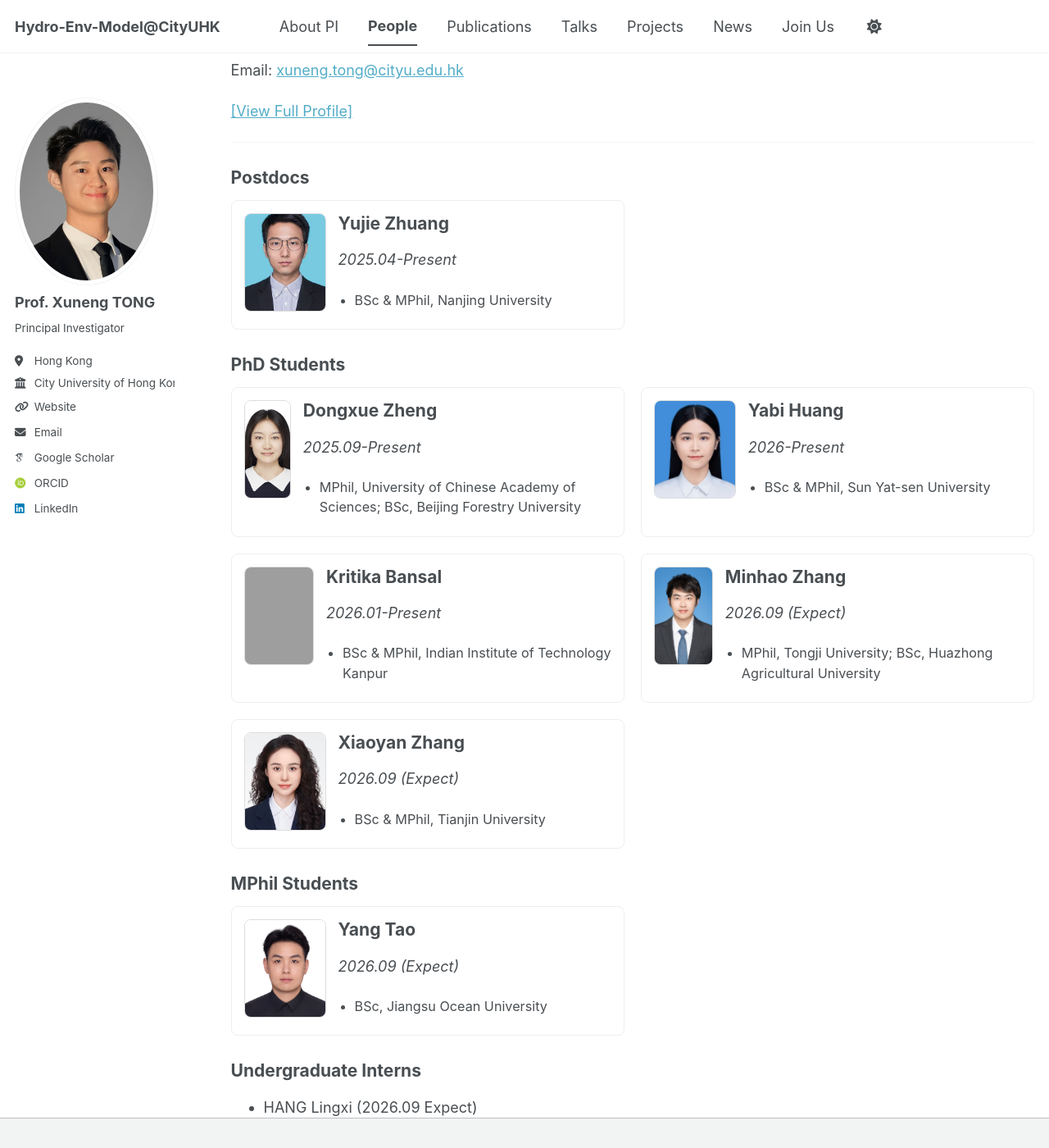
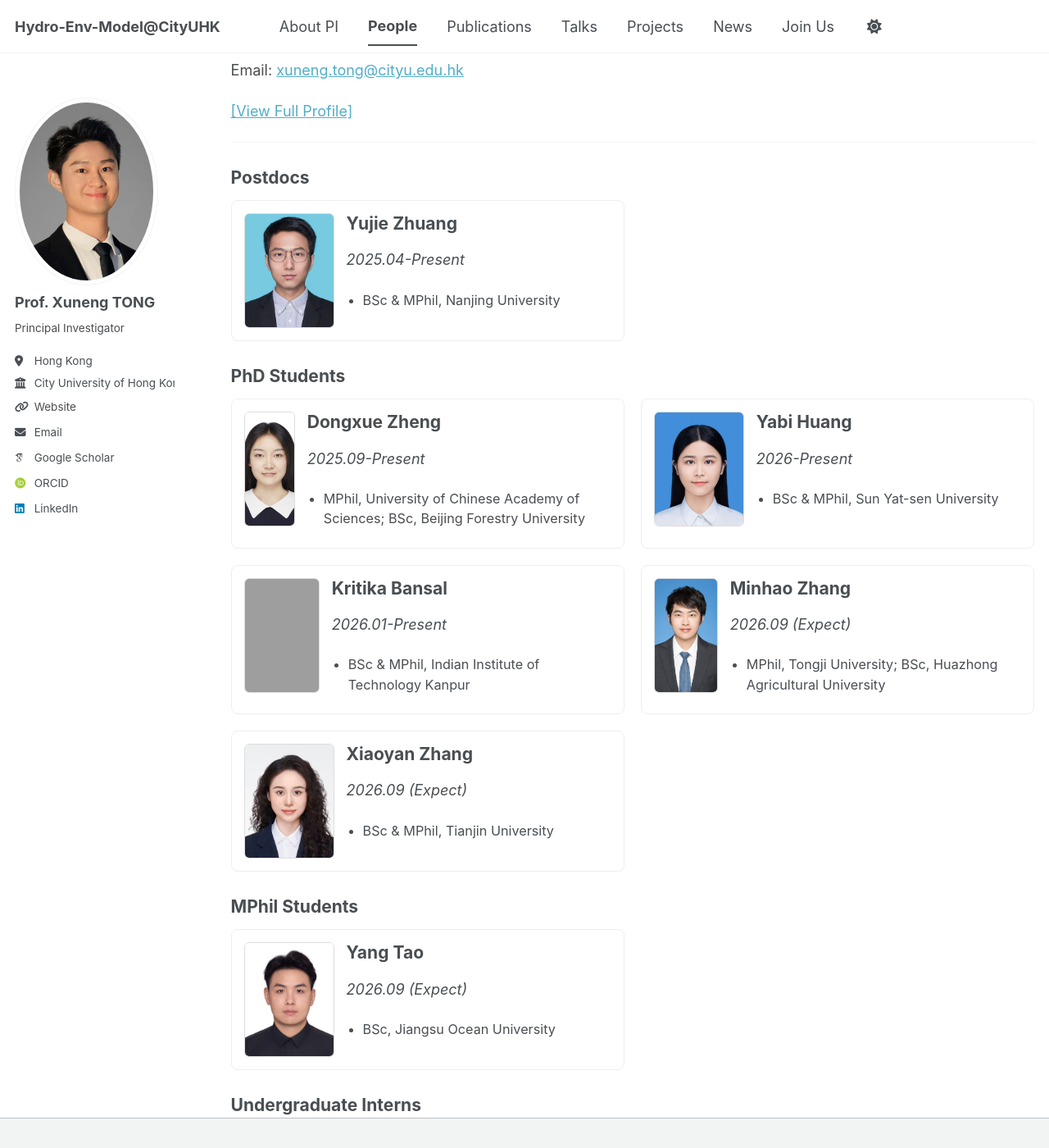
Before and after one commit to TongXuneng/TongXuneng.github.io, a Jekyll site: the page built from _pages/team.html, in a window 1280 px wide and 1400 px high, scrolled down 347 px. Shown: the whole window at 82% size. Built offline with Jekyll 4.4.1, drawn with Linux system fonts in a browser that asks for light colours; some web fonts are replaced; a script bundle is joined from its source files by our own code; library files that are not in the unit come from our copies.

Commit message:
Update team.html

```diff
--- a/_pages/team.html
+++ b/_pages/team.html
@@ -118,3 +118,15 @@ author_profile: true
   .photo img { border-radius: 8px; border: 1px solid #ddd; object-fit: cover; height: 120px; width: 100px; }
   .info ul { margin: 0; padding-left: 20px; font-size: 0.9em; }
 </style>
+
+<style>
+  /* 强制所有成员头像的大小统一 */
+  .photo img {
+    width: 110px !important;  /* 强制统一宽度 */
+    height: 140px !important; /* 强制统一高度 */
+    object-fit: cover !important; /* 关键：自动裁剪并填满框，保持比例 */
+    object-position: center top !important; /* 确保头像头部居中显示 */
+    border-radius: 6px;
+    display: block;
+  }
+</style>
```
